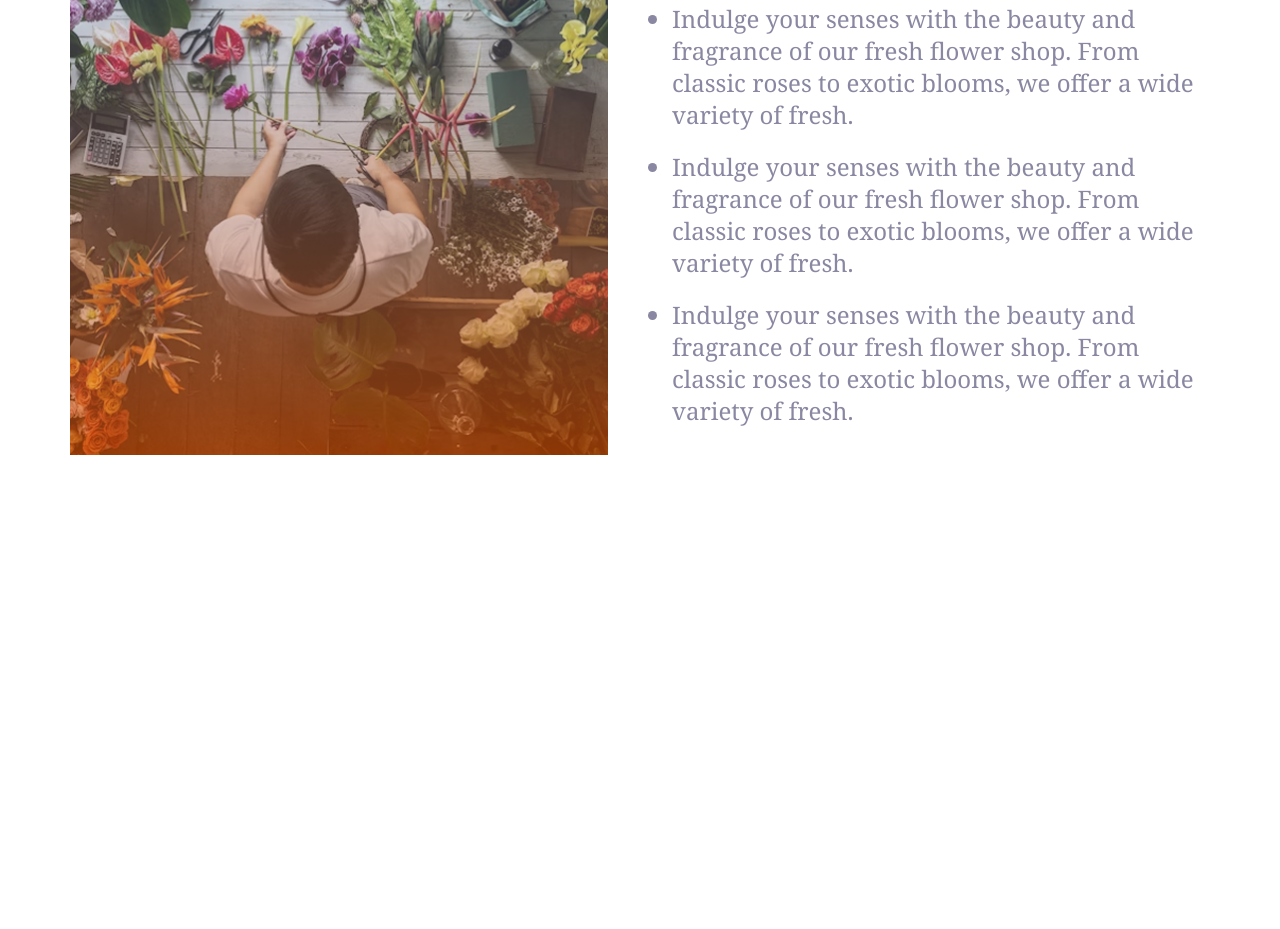
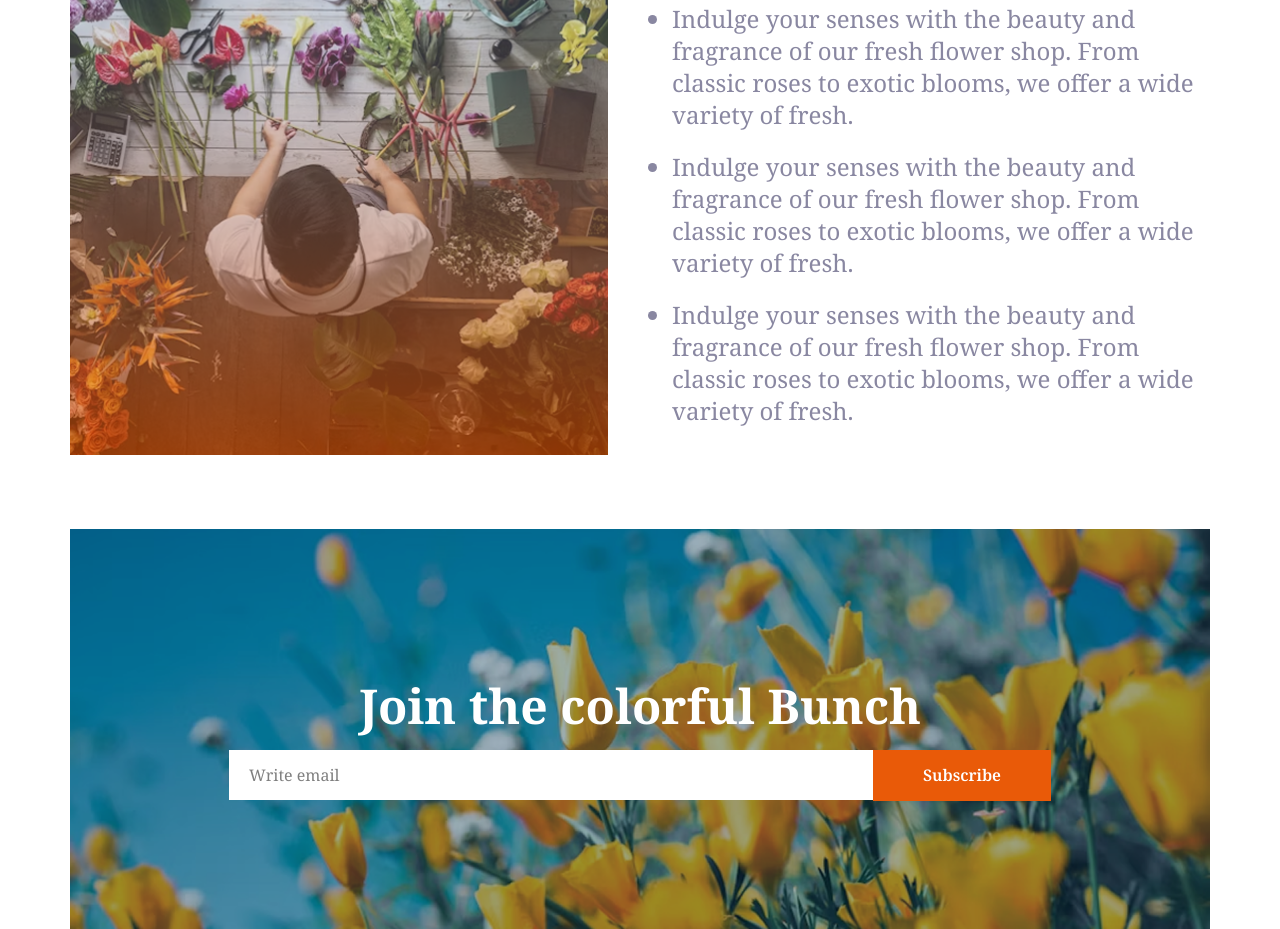
Before and after one commit to tonmoybiswas07/responsive_flower_repository_a2, a plain HTML site: page index.html in a window 1280 px wide. Shown: the part 2131-3060 px from the top of the page. Before the commit the page ends 2660 px from the top, so only its background shows below. Drawn offline with nearby package versions, Linux system fonts and the light colour scheme.

Commit message:
added join section

```diff
--- a/index.html
+++ b/index.html
@@ -274,6 +274,33 @@
           </div>
         </div>
       </section>
+      <!-- plants lover section end here  -->
+
+      <!-- latest deal section start here -->
+
+      <!-- latest deal section end here -->
+
+      <!-- join section starts here -->
+      <section
+        class="join-section bg-[url(../images/news-letter-bg.png)] bg-cover bg-center w-[1140px] h-[400px] flex flex-col justify-center items-center"
+      >
+        <div class="join-section-title text-5xl font-bold text-center mt-6">
+          <h1>Join the colorful Bunch</h1>
+        </div>
+        <div
+          class="join-input-section relative mt-5 flex justify-between items-center"
+        >
+          <input
+            class="w-[644px] h-[50px] pl-5"
+            type="email"
+            name=""
+            id="email"
+            placeholder="Write email"
+          />
+          <input class="font-semibold" type="submit" value="Subscribe" />
+        </div>
+      </section>
+      <!-- join section style end here -->
     </main>
   </body>
 </html>
--- a/styles/style.css
+++ b/styles/style.css
@@ -56,7 +56,7 @@
 }
 /* plant section end here */
 
-/* plants section style here */
+/* plants lover section style here */
 .plants-lover {
   margin: 0 auto;
   margin-bottom: 140px;
@@ -64,3 +64,24 @@
 .plants-lover-content-description {
   color: var(--paragraph-color);
 }
+/* plants lover section style end here */
+
+/* latest deal section style starts here */
+
+/* latest deal section style end here */
+
+/* join section style start here */
+.join-section {
+  margin: 0 auto;
+}
+.join-section-title {
+  color: var(--secondary-color);
+}
+.join-input-section input[type="email"] {
+  background-color: var(--secondary-color);
+}
+.join-input-section input[type="submit"] {
+  background-color: var(--primary-color);
+  color: var(--secondary-color);
+  padding: 13.5px 50px;
+}
```
